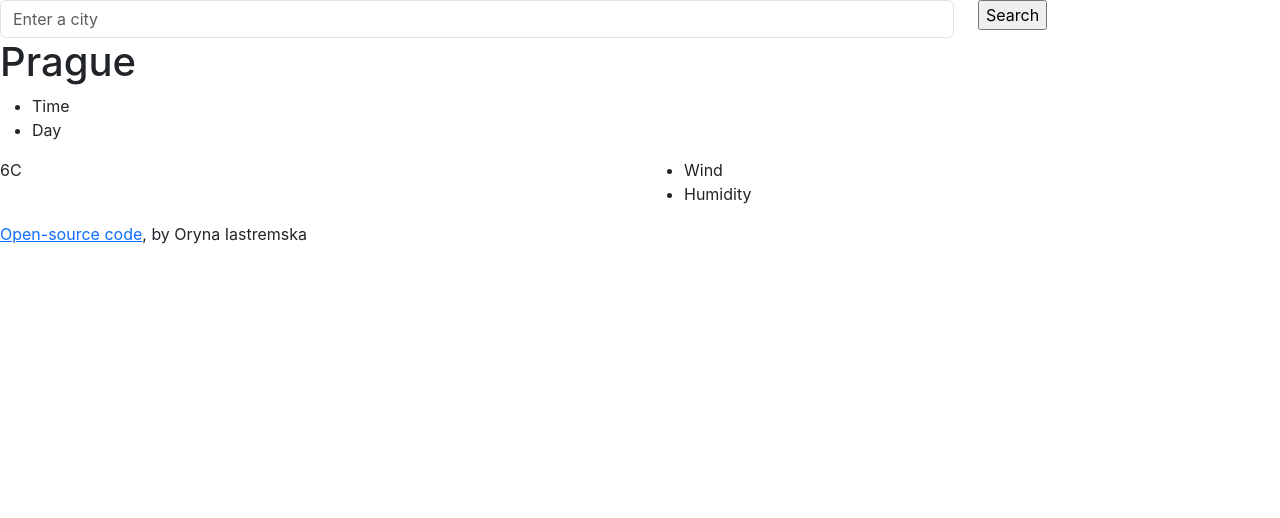
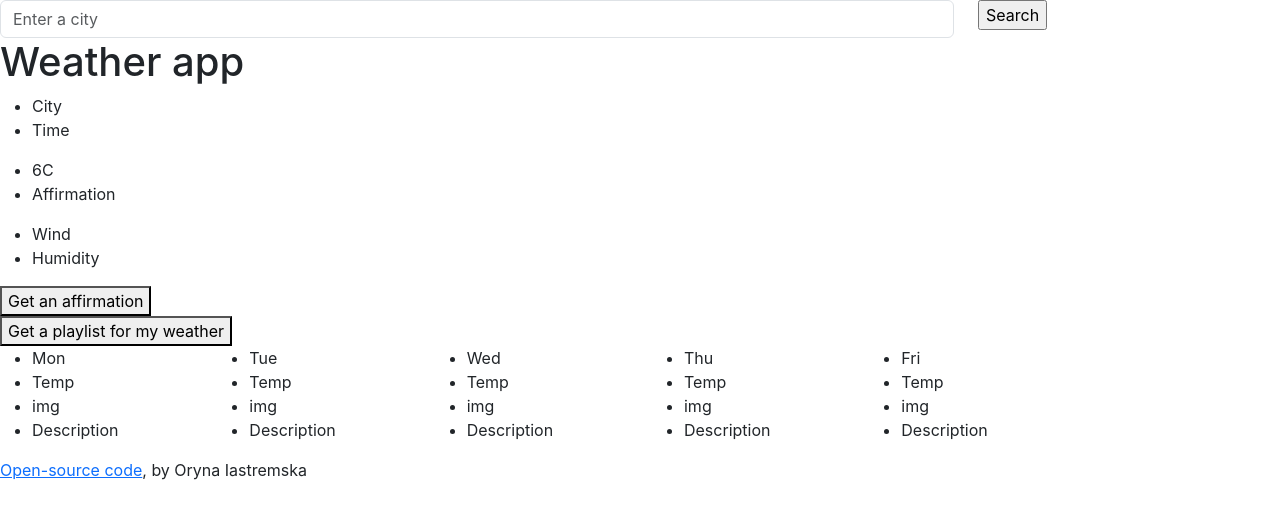
Before and after one commit to Arinuccia/weather-app-react, a React (Create React App) app: page / in a window 1280 px wide. Shown: the top 518 px of the page. Built offline with nearby package versions, Linux system fonts and the light colour scheme.

Commit message:
added html, created a structure

```diff
--- a/src/Weather.js
+++ b/src/Weather.js
@@ -3,20 +3,77 @@ import axios from "axios";
 export default function Weather() {
   return (
     <div className="Weather">
-      <h1> Prague</h1>
+      <h1> Weather app</h1>
       <ul>
+        <li>City</li>
         <li>Time</li>
-        <li>Day</li>
       </ul>
       <div className="row">
-        <div className="col-6">6C</div>
-        <div className="col-6">
+        <div className="col-12">
+          <ul>
+            <li>6C</li>
+            <li>Affirmation</li>
+          </ul>
+        </div>
+
+        <div className="col-12">
           <ul>
             <li>Wind</li>
             <li>Humidity</li>
           </ul>
         </div>
       </div>
+      <div>
+        <button>Get an affirmation</button>
+      </div>
+      <div>
+        <button>Get a playlist for my weather</button>
+      </div>
+      <div className="row">
+        <div className="col-2">
+          <ul>
+            <li>Mon</li>
+            <li>Temp</li>
+            <li>img</li>
+            <li>Description</li>
+          </ul>
+        </div>
+
+        <div className="col-2">
+          <ul>
+            <li>Tue</li>
+            <li>Temp</li>
+            <li>img</li>
+            <li>Description</li>
+          </ul>
+        </div>
+
+        <div className="col-2">
+          <ul>
+            <li>Wed</li>
+            <li>Temp</li>
+            <li>img</li>
+            <li>Description</li>
+          </ul>
+        </div>
+
+        <div className="col-2">
+          <ul>
+            <li>Thu</li>
+            <li>Temp</li>
+            <li>img</li>
+            <li>Description</li>
+          </ul>
+        </div>
+        <div className="col-2">
+          <ul>
+            <li>Fri</li>
+            <li>Temp</li>
+            <li>img</li>
+            <li>Description</li>
+          </ul>
+        </div>
+      </div>
     </div>
   );
 }
```
